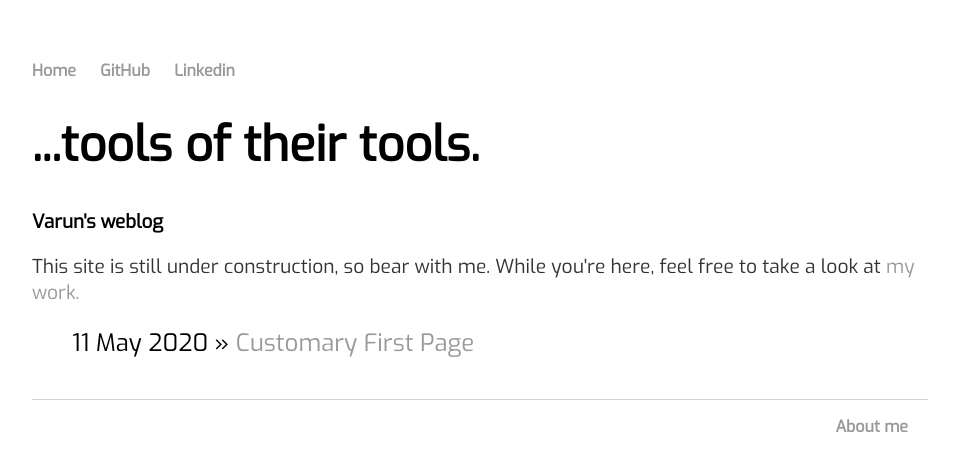
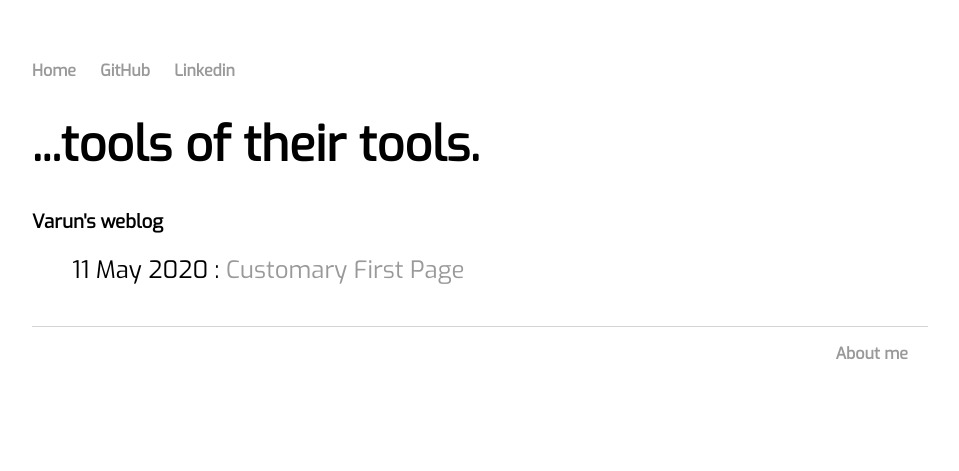
Before and after one commit to varun-venkatesh/varun-venkatesh.github.io, a Jekyll site: the page built from index.html, in a window 1280 px wide. Shown: the top 471 px of the page, without its empty margins (160-1119 px from the left). Built offline with Jekyll 4.4.1, drawn with Linux system fonts in a browser that asks for light colours.

Commit message:
removed the WIP message

```diff
--- a/index.html
+++ b/index.html
@@ -7,14 +7,10 @@ subtitle: Varun's weblog
 <div class="blurb">
 	<h1>{{ page.title }}</h1>
 	<h3>{{ page.subtitle }}</h3>
-	<p>
-	   This site is still under construction, so bear with me.
-	   While you're here, feel free to take a look at <a href="https://github.com/varun-venkatesh">my work.</a>
-	</p>
 </div><!-- /.blurb -->
 
 <ul class="posts">
 	{% for post in site.posts %}
-	<li><span>{{ post.date | date_to_string }}</span> » <a href="{{ post.url }}" title="{{ post.title }}">{{ post.title }}</a></li>
+	<li><span>{{ post.date | date_to_string }}</span> : <a href="{{ post.url }}" title="{{ post.title }}">{{ post.title }}</a></li>
 	{% endfor %}
 </ul>
```
